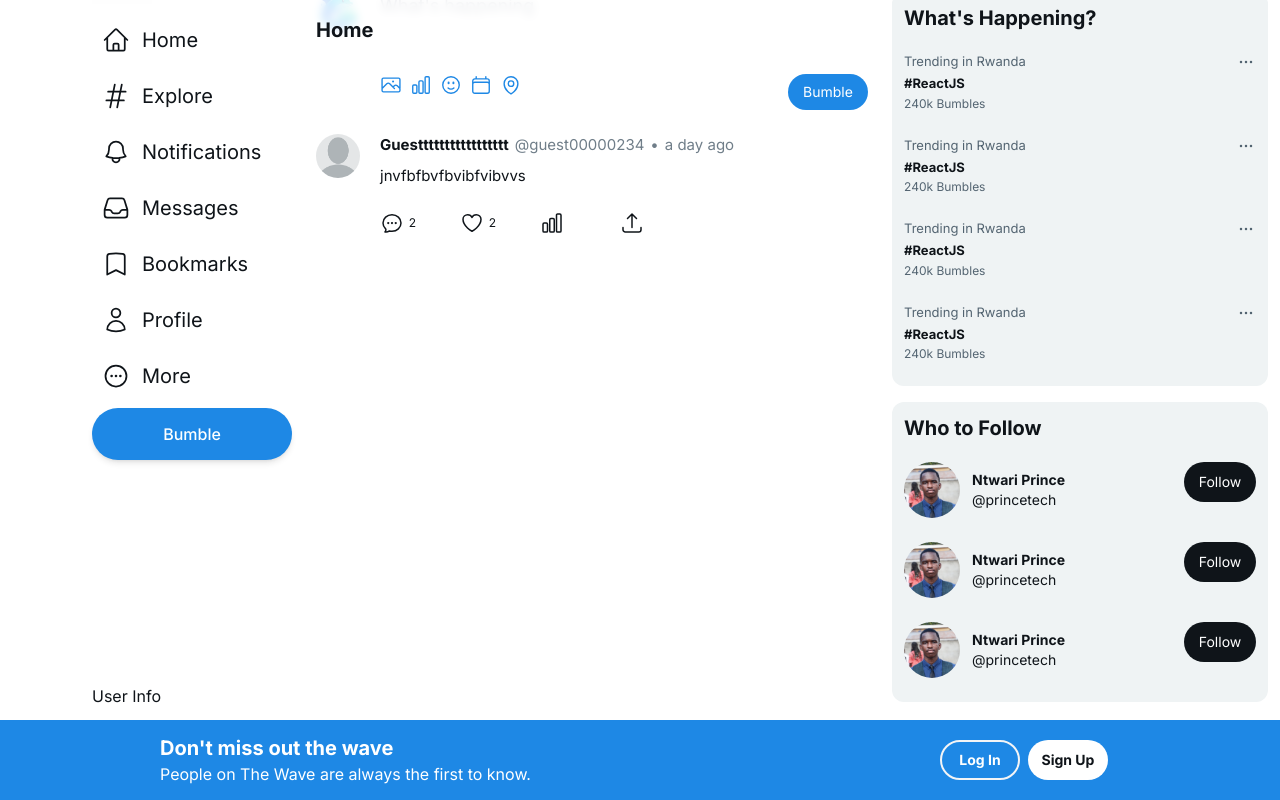
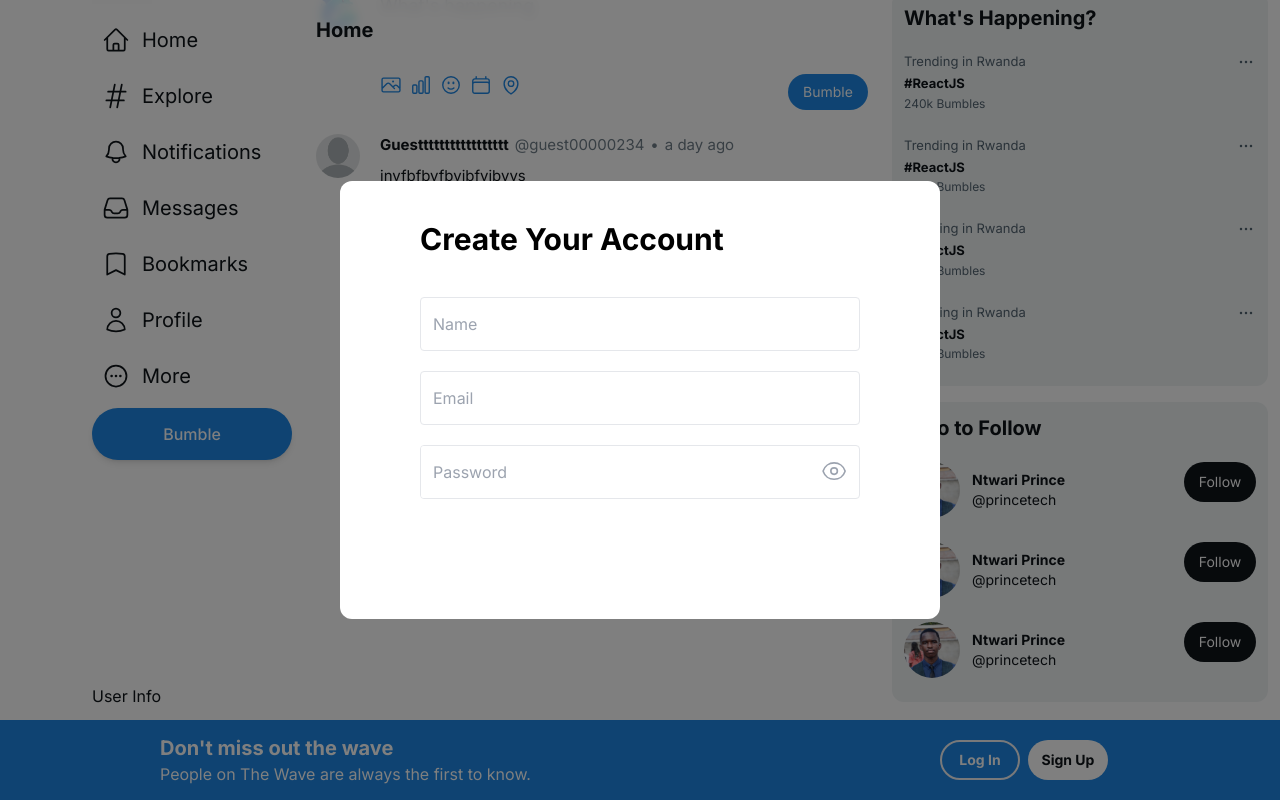
Before and after one commit to 10thPrince/Social-Media-App-Wave-, a Next.js app: page / in a window 1280 px wide. Both pictures are taken after a click on the button "Sign Up". Shown: the part 80-880 px from the top of the page. Built offline with nearby package versions, Linux system fonts and the light colour scheme.

Commit message:
SignUpModal still in Process

```diff
--- a/app/layout.tsx
+++ b/app/layout.tsx
@@ -1,6 +1,7 @@
 import type { Metadata } from "next";
 import { Inter } from "next/font/google";
 import "./globals.css";
+import StoreProvider from "@/redux/StoreProvider";
 
 const inter = Inter({ subsets: ["latin"] });
 
@@ -15,8 +16,10 @@ export default function RootLayout({
   children: React.ReactNode;
 }>) {
   return (
-    <html lang="en">
-      <body className={inter.className}>{children}</body>
-    </html>
+    <StoreProvider>
+      <html lang="en">
+        <body className={inter.className}>{children}</body>
+      </html>
+    </StoreProvider>
   );
 }
--- a/components/SignUpPrompt.tsx
+++ b/components/SignUpPrompt.tsx
@@ -1,4 +1,5 @@
 import React from 'react'
+import SignUpModal from './modal/SignUpModal'
 
 const SignUpPrompt = () => {
   return (
@@ -21,8 +22,7 @@ const SignUpPrompt = () => {
                 Log In
             </button>
 
-            <button className='text-secondary w-full h-12  bg-white md:w-20 md:h-10 text-md md:text-sm font-bold
-            rounded-full'>Sign Up</button>
+            <SignUpModal />
         </div>
     </div>
   )
--- a/components/modal/SignUpModal.tsx
+++ b/components/modal/SignUpModal.tsx
@@ -1,9 +1,67 @@
-import React from 'react'
+"use client"
+
+import React, { useState } from 'react'
+import { Modal } from '@mui/material'
+import { useDispatch, useSelector } from 'react-redux'
+import { AppDispatch, RootState } from '@/redux/store'
+import { closeSignUpModal, openSignUpModal } from '@/redux/slices/modalSlice'
+import { EyeIcon, EyeSlashIcon } from '@heroicons/react/24/outline'
 
 const SignUpModal = () => {
+    const [showPass, setShowPass] = useState(false);
+
+    const isOpen = useSelector((state: RootState) => {
+        return state.modals.signUpModalOpen
+    })
+
+    const dispatch: AppDispatch = useDispatch()
+
+    console.log(isOpen);
+
+
     return (
-        <button className='text-secondary w-full h-12  bg-white md:w-20 md:h-10 text-md md:text-sm font-bold
-            rounded-full'>Sign Up</button>
+        <>
+            <button className='text-secondary w-full h-12  bg-white md:w-20 md:h-10 text-md md:text-sm font-bold
+            rounded-full' onClick={() => dispatch(openSignUpModal())}
+            >
+                Sign Up
+            </button>
+
+            <Modal open={isOpen} onClose={() =>
+                dispatch(closeSignUpModal())}
+                className='flex justify-center items-center'>
+                <div className='w-full h-full bg-white
+                    sm:w-[600px] sm:h-fit sm:rounded-xl'
+                >
+                    <form action="" className='pt-10 pb-20 px-4 sm:px-20'>
+                        <h1 className='text-3xl font-bold mb-10'>
+                            Create Your Account
+                        </h1>
+
+                        <div className='w-full space-y-5 mb-10'>
+                            <input type="text" className='w-full h-[54px] border border-gray-200 outline-none
+                            ps-3 rounded-[4px] focus:border-primary transition'
+                                placeholder='Name' />
+                            <input type="email" className='w-full h-[54px] border border-gray-200 outline-none
+                            ps-3 rounded-[4px] focus:border-primary transition'
+                                placeholder='Email' />
+                            <div className='w-full h-[54px] border border-gray-200 outline-none
+                             rounded-[4px] focus-within:border-primary transition flex items-center pr-3 overflow-hidden'>
+                                <input type={showPass ? "text" : "password"}
+                                    placeholder='Password' className='ps-3 w-full h-full outline-none' />
+                                <div
+                                onClick={()=> setShowPass(!showPass)}
+                                className='w-7 h-7 text-gray-400 cursor-pointer'>
+                                    {showPass ? <EyeSlashIcon /> : <EyeIcon /> }
+                                </div>
+                            </div>
+
+                        </div>
+                    </form>
+                </div>
+            </Modal>
+        </>
+
     )
 }
 
--- a/package.json
+++ b/package.json
@@ -13,9 +13,11 @@
     "@emotion/styled": "^11.14.1",
     "@heroicons/react": "^2.1.3",
     "@mui/material": "^7.3.6",
+    "@reduxjs/toolkit": "^2.11.2",
     "next": "14.1.4",
     "react": "^18",
-    "react-dom": "^18"
+    "react-dom": "^18",
+    "react-redux": "^9.2.0"
   },
   "devDependencies": {
     "@types/node": "^20",
--- /dev/null
+++ b/redux/StoreProvider.tsx
@@ -0,0 +1,19 @@
+"use client"
+
+import React from 'react'
+import { Provider } from 'react-redux'
+import { store } from './store'
+
+interface StoreProviderProps {
+    children: React.ReactNode
+}
+
+const StoreProvider = ({children}: StoreProviderProps) => {
+  return (
+    <Provider store={store}>
+        {children}
+    </Provider>
+  )
+}
+
+export default StoreProvider
--- /dev/null
+++ b/redux/slices/modalSlice.ts
@@ -0,0 +1,21 @@
+import { createSlice } from "@reduxjs/toolkit";
+
+const initialState = {
+    signUpModalOpen: false,
+}
+
+const modalSlice = createSlice({
+    name: "modal",
+    initialState,
+    reducers: {
+        openSignUpModal: (state) => {
+            state.signUpModalOpen = true;
+        },
+        closeSignUpModal: (state) => {
+            state.signUpModalOpen = false;
+        }
+    }
+});
+
+export const {openSignUpModal, closeSignUpModal} = modalSlice.actions
+export default modalSlice.reducer
--- /dev/null
+++ b/redux/store.ts
@@ -0,0 +1,12 @@
+import { configureStore } from "@reduxjs/toolkit";
+import modalSlice from "./slices/modalSlice"
+
+export const store = configureStore({
+    reducer: {
+        modals: modalSlice
+    },
+})
+
+export type RootState = ReturnType<typeof store.getState>
+
+export type AppDispatch = typeof store.dispatch
```
Also changed, not shown: 1 other file (tests, documents, lock files or other folders).
